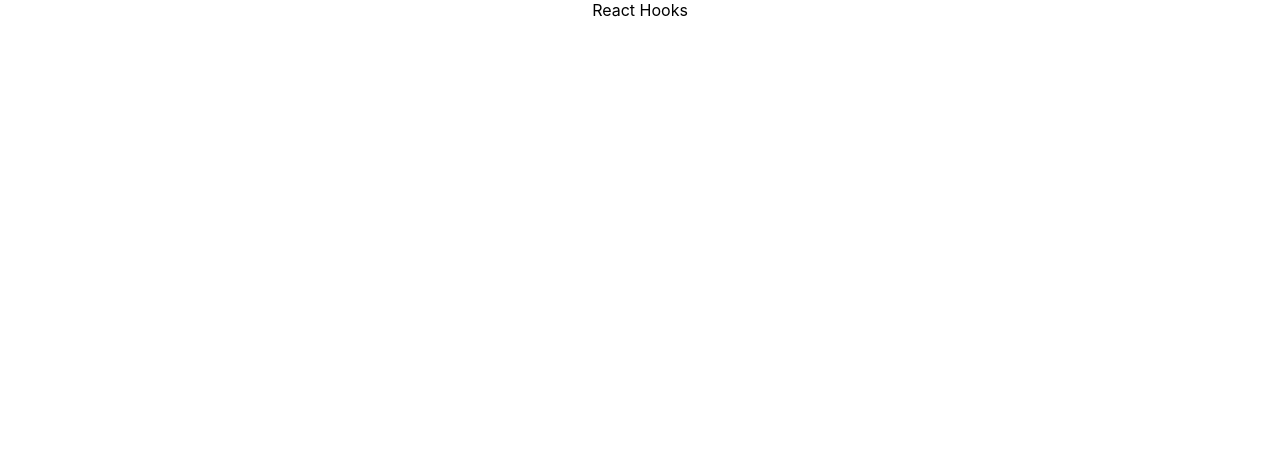
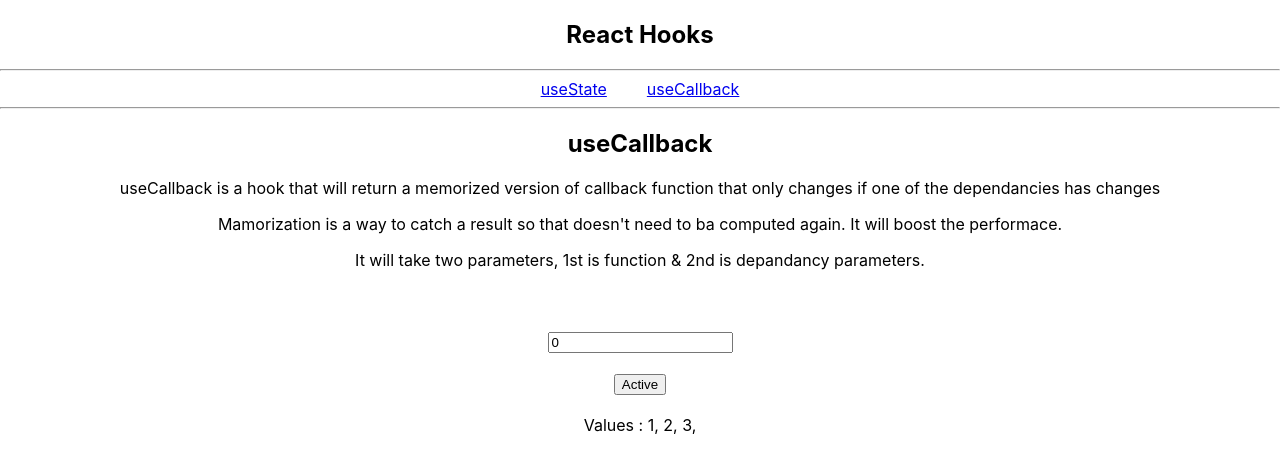
Before and after one commit to Venkatnagaram/react-hooks, a React (Create React App) app: page /usecallback in a window 1280 px wide. Shown: the top 472 px of the page. Built offline with nearby package versions, Linux system fonts and the light colour scheme.

Commit message:
useCallback
useCallback

```diff
--- a/src/App.css
+++ b/src/App.css
@@ -27,7 +27,18 @@
 .App-link {
   color: #61dafb;
 }
-
+div.container {
+  text-align: center;
+}
+ul{
+  margin:0px auto;
+  padding: 0px;
+}
+ul li {
+  list-style-type: none;
+  padding: 0px 20px;
+  display: inline;
+}
 @keyframes App-logo-spin {
   from {
     transform: rotate(0deg);
--- a/src/App.js
+++ b/src/App.js
@@ -1,9 +1,25 @@
 import logo from './logo.svg';
 import './App.css';
-
+import React from "react";
+import { BrowserRouter as Router,Routes, Route, Link } from 'react-router-dom';
+import UseState from './components/useState/useState';
+import UseCallback from './components/useCallback/useCallback';
 function App() {
   return (
-    <center>React Hooks</center>
+    <Router>
+      <div className="container">
+      <center><h2>React Hooks</h2></center><hr/>
+        <ul>
+          <li><Link to="/usestate">useState</Link></li>
+          <li><Link to="/usecallback">useCallback</Link></li>
+        </ul>
+        <hr/>
+        <Routes>
+          <Route exact path='/usestate' element={< UseState />}></Route>
+          <Route exact path='/usecallback' element={< UseCallback />}></Route>
+        </Routes>
+      </div>
+    </Router>
   );
 }
 
--- /dev/null
+++ b/src/components/useCallback/profileValues.js
@@ -0,0 +1,14 @@
+import React,{useState, useEffect} from 'react';
+const ProfileValues = ({values}) => {
+    const [number,setNumbers]=useState([]);
+    useEffect(()=>{
+        setNumbers(values(1));
+        console.log('values are updated')
+    },[values]);
+    return(
+        <>
+            Values : { number.map(items => `${items}, `) }
+        </>
+    )
+}
+export default ProfileValues;
--- /dev/null
+++ b/src/components/useCallback/useCallback.js
@@ -0,0 +1,28 @@
+import React,{useState,useCallback,useMemo} from 'react';
+import ProfileValues from './profileValues';
+const UseCallback = () => {
+    const [number,setNumber]=useState(0);
+    const [dark,setDark]=useState(false);
+    const values = useCallback((increase) => {
+        return [number + increase, number + 1 + increase, number + 2 + increase]
+    }, [number]);
+    const theme = {
+        backgroundColor: dark ? '#333' : '#fff',
+        color: dark ? '#fff' : '#000',
+        padding: 25
+    }
+    return(
+        <>
+            <h2>useCallback</h2>
+            <p>useCallback is a hook that will return a memorized version of callback function that only changes if one of the dependancies has changes</p>
+            <p>Mamorization is a way to catch a result so that doesn't need to ba computed again. It will boost the performace.</p>
+            <p>It will take two parameters, 1st is function & 2nd is depandancy parameters.</p><br/>
+            <div style={theme}>
+                <input value={number} type="text" onChange={e=>setNumber(parseInt(e.target.value))} /><br/><br/>
+                <button onClick={() => setDark(profileDark => !profileDark) }>Active</button><br/><br/>
+                <ProfileValues values={values} />
+            </div>
+        </>
+    )
+}
+export default UseCallback;
--- /dev/null
+++ b/src/components/useState/useState.js
@@ -0,0 +1,9 @@
+import React from "react";
+const UseState = () => {
+    return(
+        <>
+            <h2>useState</h2>
+        </>
+    )
+}
+export default UseState;
```
